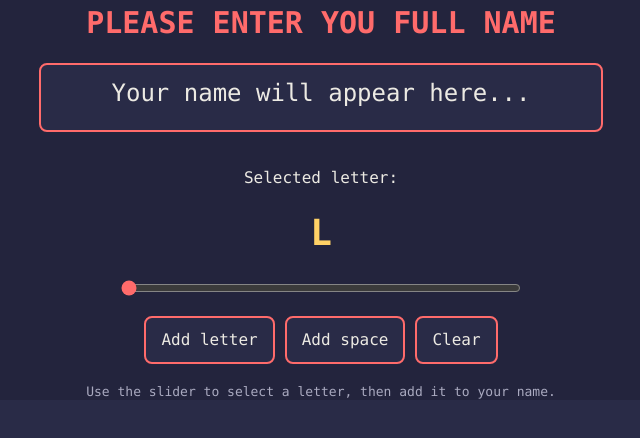
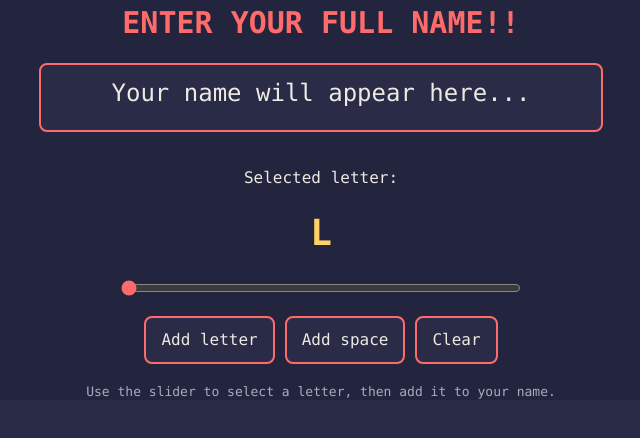
Before and after one commit to Erantis06/evil-typing, a plain HTML site: page index.html in a window 1280 px wide. Shown: the whole page, without its empty margins (79-719 px from the left). Drawn offline with Linux system fonts and the light colour scheme.

Commit message:
Update index.html

```diff
--- a/index.html
+++ b/index.html
@@ -96,7 +96,7 @@
   <div id="stage">
     <div class="container">
 
-      <h1>PLEASE ENTER YOU FULL NAME</h1>
+      <h1>ENTER YOUR FULL NAME!!</h1>
 
       <div class="name-display" id="nameDisplay">
         Your name will appear here...
```
